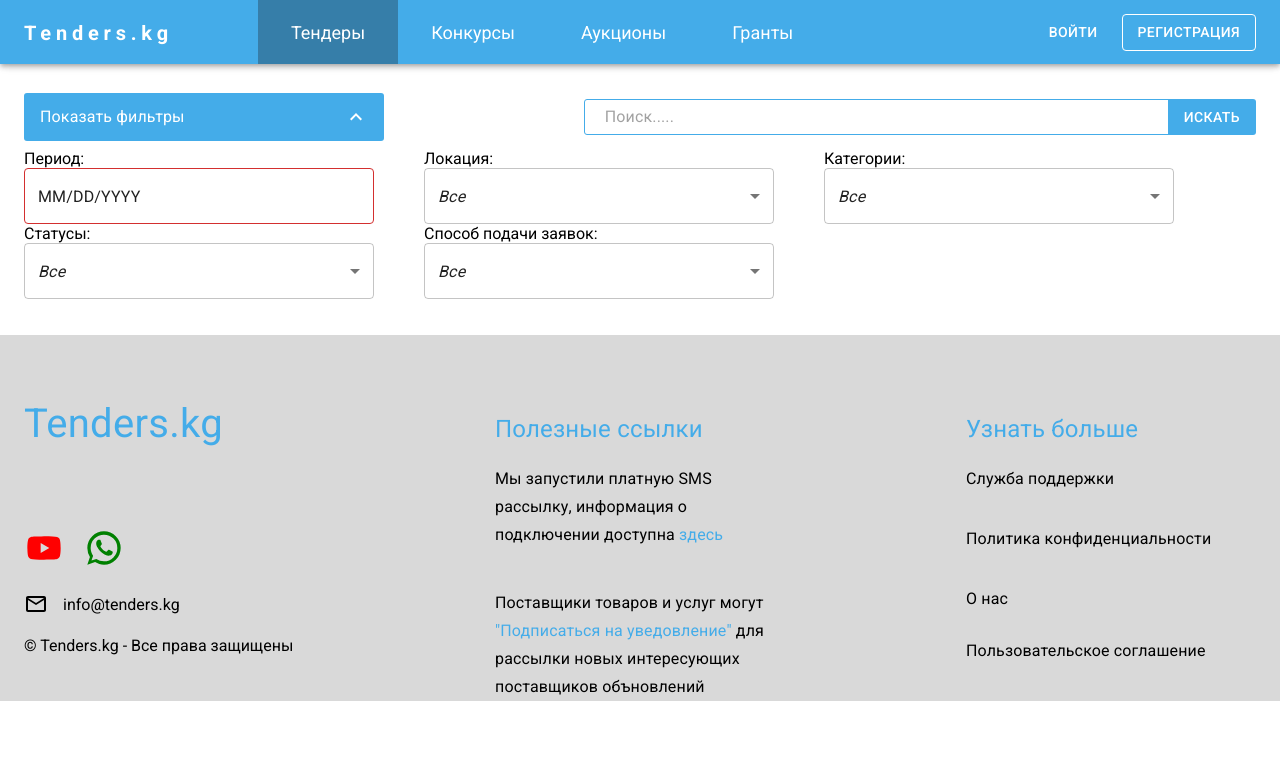
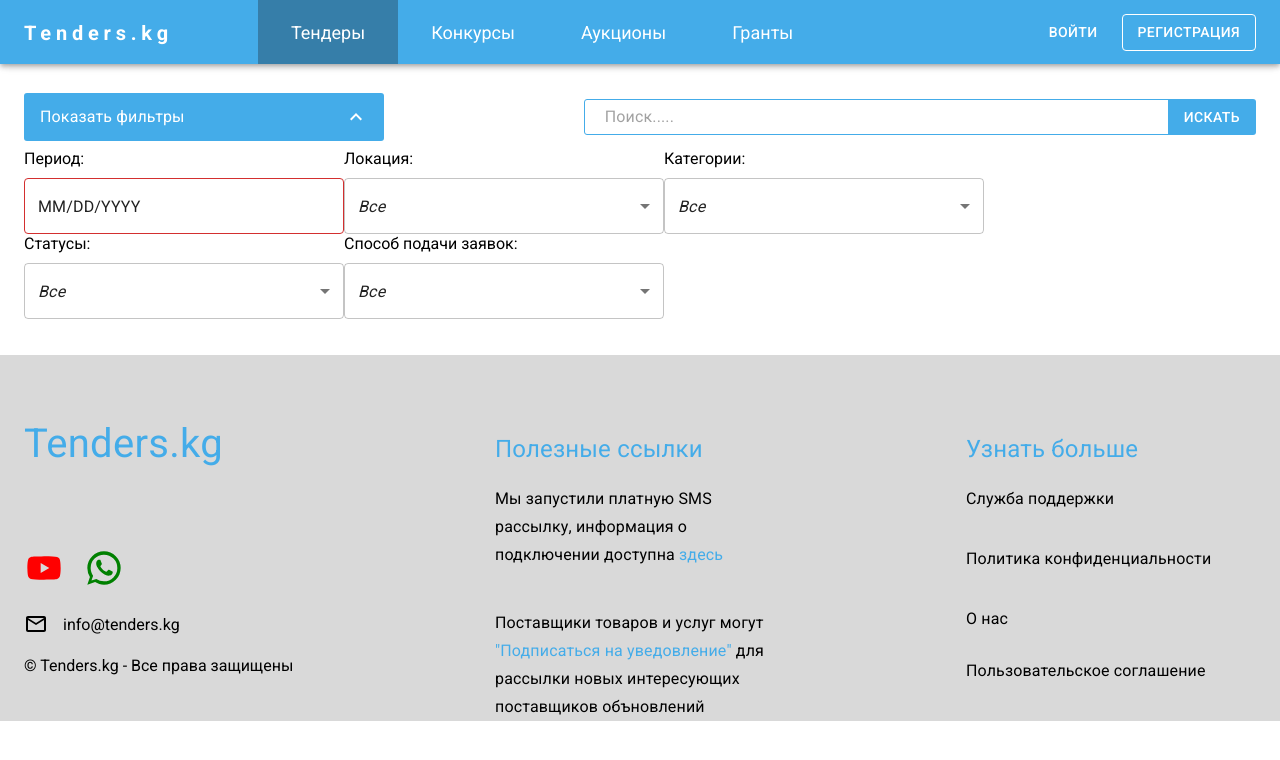
Before and after one commit to Jakyp-05/tender-kg, a React (Vite) app: page / in a window 1280 px wide. Shown: the top 760 px of the page. Built offline with nearby package versions, Linux system fonts and the light colour scheme; a web font is replaced by a local one.

Commit message:
section is rerady

```diff
--- a/src/components/home/Home.jsx
+++ b/src/components/home/Home.jsx
@@ -119,14 +119,14 @@
                       maxWidth="300px"
                       value={periodOptions}
                       onChange={handlePeriodChange}
-                      sx={{ width: "350px" }}
+                      sx={{ width: "320px" }}
                     />
                   </div>
                 </LocalizationProvider>
                 <LocalizationProvider dateAdapter={AdapterDayjs}>
                   <div className="collapse-correct">
                     <p>Статусы:</p>
-                    <FormControl sx={{ minWidth: 350 }}>
+                    <FormControl sx={{ minWidth: 320 }}>
                       <Select
                         multiple
                         value={statusOptions}
@@ -173,7 +173,7 @@
                 <LocalizationProvider dateAdapter={AdapterDayjs}>
                   <div className="collapse-correct">
                     <p>Локация:</p>
-                    <FormControl sx={{ minWidth: 350 }}>
+                    <FormControl sx={{ minWidth: 320 }}>
                       <Select
                         multiple
                         value={locationOptions}
@@ -218,7 +218,7 @@
                 <LocalizationProvider dateAdapter={AdapterDayjs}>
                   <div className="collapse-correct">
                     <p>Способ подачи заявок:</p>
-                    <FormControl sx={{ minWidth: 350 }}>
+                    <FormControl sx={{ minWidth: 320 }}>
                       <Select
                         multiple
                         value={submissionOptions}
@@ -261,7 +261,7 @@
                 <LocalizationProvider dateAdapter={AdapterDayjs}>
                   <div className="collapse-correct">
                     <p>Категории:</p>
-                    <FormControl sx={{ minWidth: 350 }}>
+                    <FormControl sx={{ minWidth: 320}}>
                       <Select
                         multiple
                         value={categoryOptions}
--- a/src/sass/block/_home.scss
+++ b/src/sass/block/_home.scss
@@ -17,9 +17,14 @@
             justify-content: space-between !important;
             .collapse {
                 width: calc(50% - 20px);
-                width: 400px;
+                width: 320px;
                 margin-bottom: 20px;
                 flex-shrink: 0;
+                .collapse-correct {
+                    display: flex;
+                    flex-direction: column;
+                    gap: 10px;
+                }
             }
         }
     }
--- a/src/sass/media/_all.scss
+++ b/src/sass/media/_all.scss
@@ -1 +1 @@
-@import './home';
+@import './home', './footer';
--- /dev/null
+++ b/src/sass/media/_footer.scss
@@ -0,0 +1,6 @@
+@media (max-width: 992px) {
+    .footer {
+        max-width: 960px;
+        width: 100%;
+    }
+}
--- a/src/sass/media/_home.scss
+++ b/src/sass/media/_home.scss
@@ -2,9 +2,9 @@
   .section {
     max-width: 1024px;
     .section-filter {
-        display: flex;
-        flex-direction: column-reverse;
-        align-items: flex-start;
+      display: flex;
+      flex-direction: column-reverse;
+      align-items: flex-start;
     }
     .search-main {
       max-width: 600px;
@@ -40,5 +40,6 @@
 @media (max-width: 425px) {
   .section {
     max-width: 425px;
+    width: 100%;
   }
 }
```
